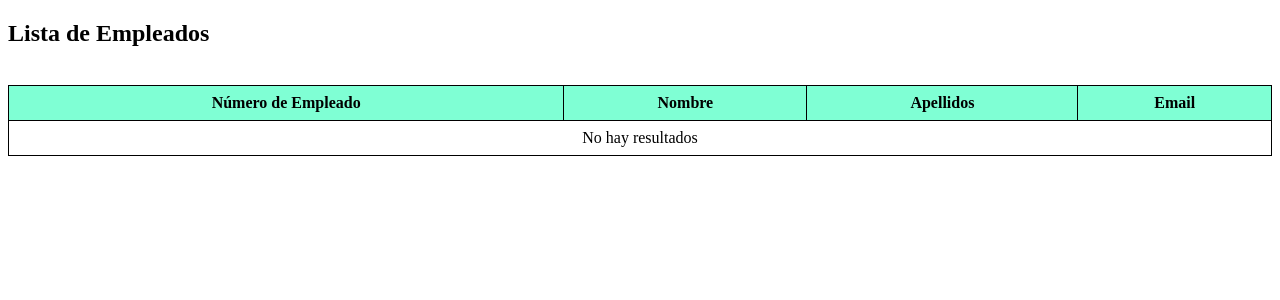
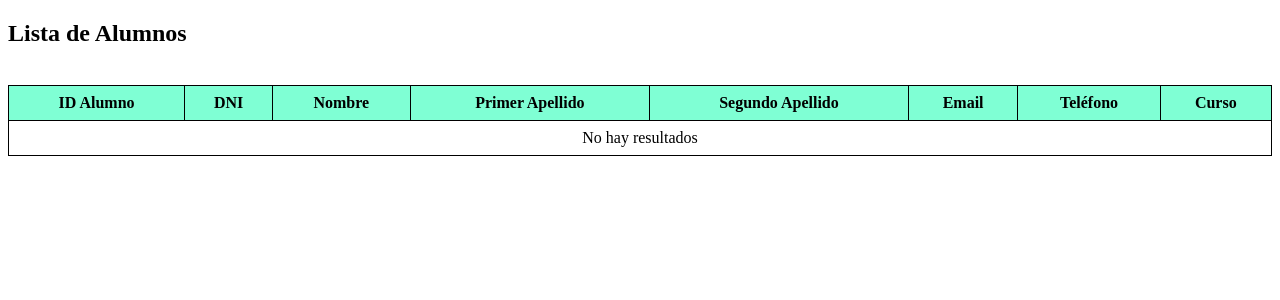
Before and after one commit to neythanpol/PHP, a PHP site: page /.../tema3/Librillo/MySQLi/Objetos/mostrar_tabla.php in a window 1280 px wide. Shown: the top 300 px of the page. Run offline with PHP 8.4, Linux system fonts and the light colour scheme; data that the repository does not hold is empty.

Commit message:
conexion 15/11

```diff
--- a/tema3/Librillo/MySQLi/Objetos/conexion.php
+++ b/tema3/Librillo/MySQLi/Objetos/conexion.php
@@ -1,7 +1,7 @@
 <?php
     // Prueba de conexión a una base de datos.
 
-    $mysqli_conexion = new mysqli("localhost", "root", "", "prueba");
+    $mysqli_conexion = new mysqli("localhost", "root", "", "gestion_alumnos");// Servidor, Usuario, Contraseña, Base de datos
     if ($mysqli_conexion -> connect_errno) {
         echo "Error de conexión con la base de datos: " . $mysqli_conexion -> connect_errno;
         exit;
--- a/tema3/Librillo/MySQLi/Objetos/mostrar_tabla.php
+++ b/tema3/Librillo/MySQLi/Objetos/mostrar_tabla.php
@@ -3,7 +3,9 @@
     include "conexion.php";
 
     // Ejecuta la consulta SQL
-    $consulta = "SELECT * FROM empresa";
+    $consulta = "SELECT * FROM alumnos";
+    // Guardar los registros en un array
+    $listaAlumnos = mysqli_query($mysqli_conexion, $consulta);
     $resultado = $mysqli_conexion -> query($consulta);
 ?>
 
@@ -30,27 +32,35 @@
     </style>
 </head>
 <body>
-    <h2>Lista de Empleados</h2><br>
+    <h2>Lista de Alumnos</h2><br>
     <table>
         <tr>
-            <th>Número de Empleado</th>
+            <th>ID Alumno</th>
+            <th>DNI</th>
             <th>Nombre</th>
-            <th>Apellidos</th>
+            <th>Primer Apellido</th>
+            <th>Segundo Apellido</th>
             <th>Email</th>
+            <th>Teléfono</th>
+            <th>Curso</th>
         </tr>
         <?php
-            if ($resultado -> num_rows > 0) {
+            if ($listaAlumnos -> num_rows > 0) {
                 // Recorre cada fila del resultado
                 while($row = $resultado -> fetch_assoc()) {
                     echo "<tr>";
-                    echo "<td>" . $row["num_empleado"] . "</td>";
+                    echo "<td>" . $row["id_alumno"] . "</td>";
+                    echo "<td>" . $row["dni"] . "</td>";
                     echo "<td>" . $row["nombre"] . "</td>";
-                    echo "<td>" . $row["apellidos"] . "</td>";
+                    echo "<td>" . $row["apellido1"] . "</td>";
+                    echo "<td>" . $row["apellido2"] . "</td>";
                     echo "<td>" . $row["email"] . "</td>";
+                    echo "<td>" . $row["telefono"] . "</td>";
+                    echo "<td>" . $row["curso"] . "</td>";
                     echo "</tr>";
                 }
             } else {
-                echo "<tr><td colspan='4'>No hay resultados</td></tr>";
+                echo "<tr><td colspan='8'>No hay resultados</td></tr>";
             }
         ?>
     </table>
```
Also changed, not shown: tema3/Librillo/MySQLi/Objetos/mostrartabla.php (added, +19 -0 lines).
